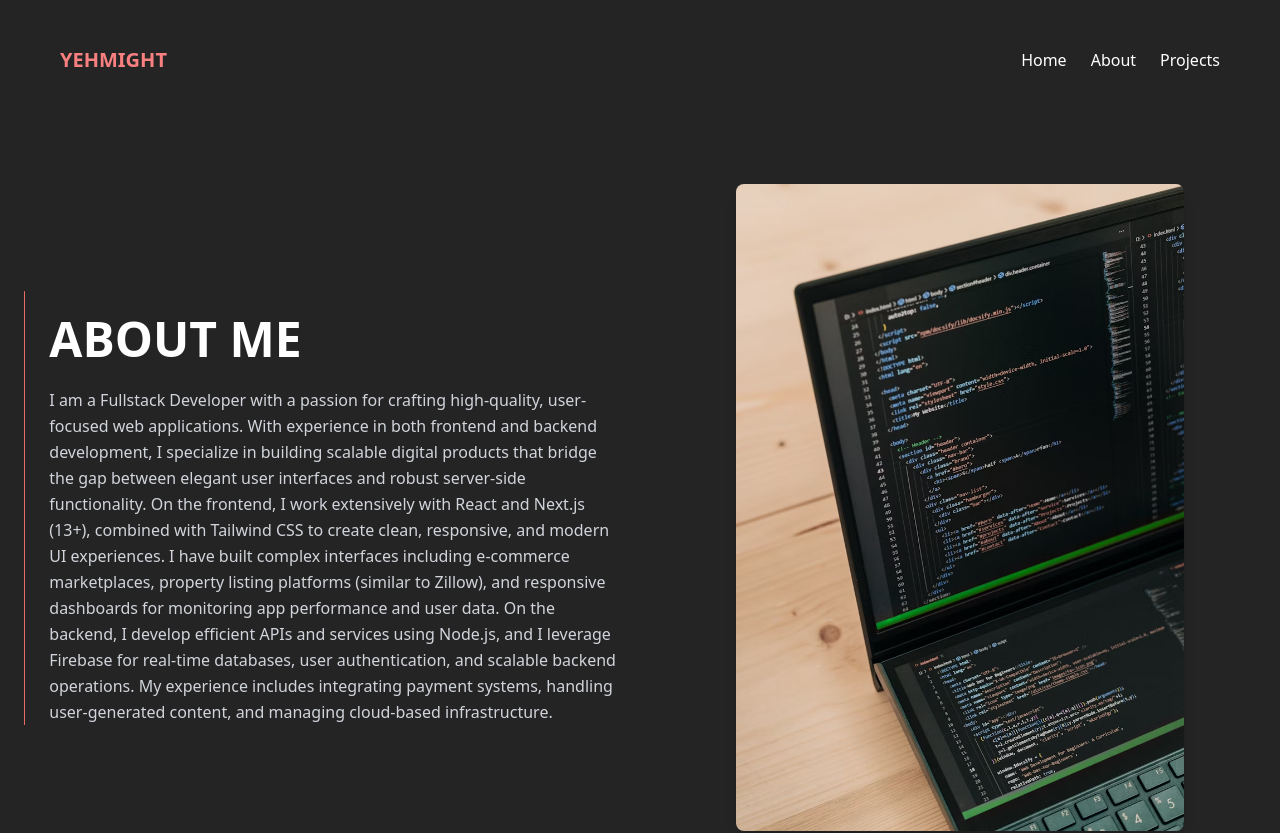
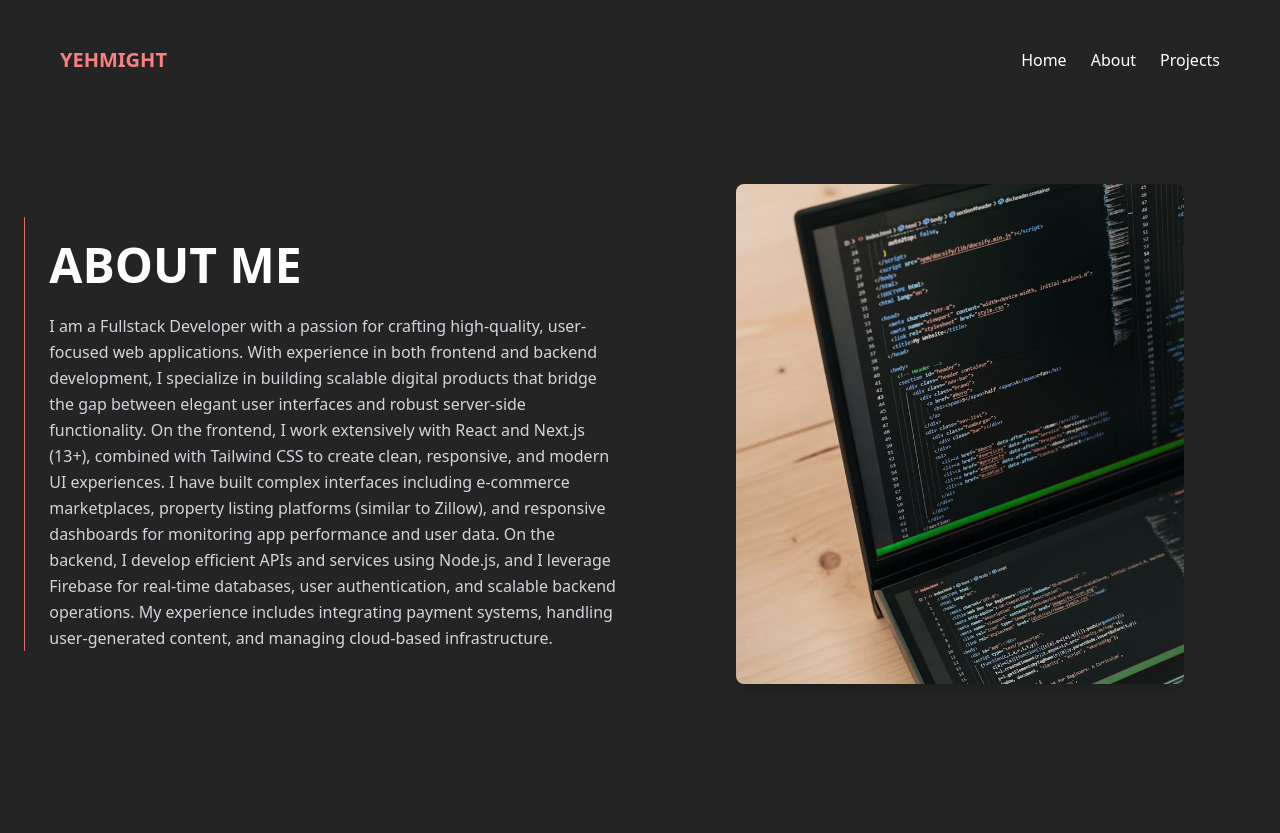
Before and after one commit to yehmight/myspace, a Next.js app: page /about in a window 1280 px wide. Shown: the top 833 px of the page. Built offline with nearby package versions, Linux system fonts and the light colour scheme.

Commit message:
Update page.tsx

```diff
--- a/src/app/about/page.tsx
+++ b/src/app/about/page.tsx
@@ -1,6 +1,6 @@
-// components/Hero.jsx
+// components/Hero.jsx or page.tsx
 
-// import { Facebook, Twitter, Dribbble, Youtube } from 'lucide-react';
+import Image from 'next/image';
 
 export default function About() {
   return (
@@ -15,20 +15,11 @@ export default function About() {
           {/* Content */}
           <div className="space-y-6">
             <p className="uppercase tracking-wide text-sm text-[#FFFFFF] font-medium">
-
+              {/* Optional small subtitle */}
             </p>
 
             <h1 className="text-4xl md:text-5xl font-bold">ABOUT ME</h1>
 
-            {/* Social Icons */}
-            {/* <div className="flex gap-4 text-white text-lg">
-              <Facebook className="hover:text-[#E86A64] cursor-pointer" />
-              <Twitter className="hover:text-[#E86A64] cursor-pointer" />
-              <Dribbble className="hover:text-[#E86A64] cursor-pointer" />
-              <Youtube className="hover:text-[#E86A64] cursor-pointer" />
-            </div> */}
-
-            {/* Description */}
             <p className="text-gray-300 leading-relaxed">
               I am a Fullstack Developer with a passion for crafting high-quality, user-focused web applications.
               With experience in both frontend and backend development, I specialize in building scalable digital
@@ -42,22 +33,20 @@ export default function About() {
               user authentication, and scalable backend operations. My experience includes integrating payment systems, handling
               user-generated content, and managing cloud-based infrastructure.
             </p>
-
-            {/* Button */}
-            {/* <button className="px-6 py-2 border border-[#E86A64] rounded-md text-white hover:bg-[#E86A64] transition">
-              VIEW PORTFOLIO
-            </button> */}
           </div>
         </div>
 
-        {/* Right Column (Image) */}
+        {/* Right Column (Image with Next.js Image component) */}
         <div className="flex justify-center">
-          <img
-            src="/img1.avif" // Replace with your own image in /public
+          <div className="relative w-full max-w-md h-[500px]">
+            <Image
+              src="/img1.avif" // Make sure this file is inside your /public folder
               alt="Photographer"
-            className="rounded-lg w-full max-w-md object-cover shadow-lg"
-
+              fill
+              className="object-cover rounded-lg shadow-lg"
+              priority
             />
+          </div>
         </div>
       </div>
     </section>
```
Lines whose indentation alone changed are shown as unchanged.
